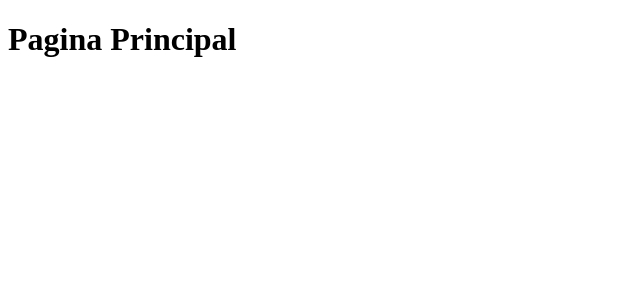
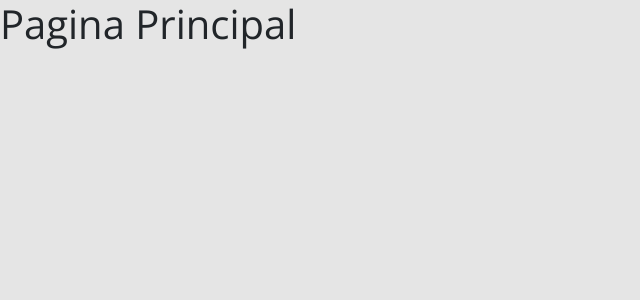
Before and after one commit to DSoaresD/dsfilm, a React (Create React App) app in the folder frontend/: page / in a window 1280 px wide. Shown: the top 300 px of the page, without its empty margins (0-640 px from the left). Built offline with nearby package versions, Linux system fonts and the light colour scheme.

Commit message:
Add Bootstrap

```diff
--- a/frontend/package.json
+++ b/frontend/package.json
@@ -10,6 +10,7 @@
     "@types/node": "^16.7.13",
     "@types/react": "^17.0.20",
     "@types/react-dom": "^17.0.9",
+    "bootstrap": "5.1.3",
     "react": "^17.0.2",
     "react-dom": "^17.0.2",
     "react-scripts": "5.0.0",
--- /dev/null
+++ b/frontend/src/index.css
@@ -0,0 +1,19 @@
+@import url('https://fonts.googleapis.com/css2?family=Open+Sans:wght@400;700&display=swap');
+
+:root {
+  --color-primary: #4D41C0;
+}
+
+* {
+    box-sizing: border-box;
+    font-family: 'Open Sans', sans-serif;
+}
+
+html, body {
+    background-color: #E5E5E5;
+}
+
+a, a:hover {
+  text-decoration: none;
+  color: unset;
+}
--- a/frontend/src/index.tsx
+++ b/frontend/src/index.tsx
@@ -1,6 +1,7 @@
 import React from 'react';
 import ReactDOM from 'react-dom';
-
+import 'bootstrap/dist/css/bootstrap.css';
+import './index.css'
 import App from './App';
 
 
```
Also changed, not shown: 1 other file (tests, documents, lock files or other folders).
